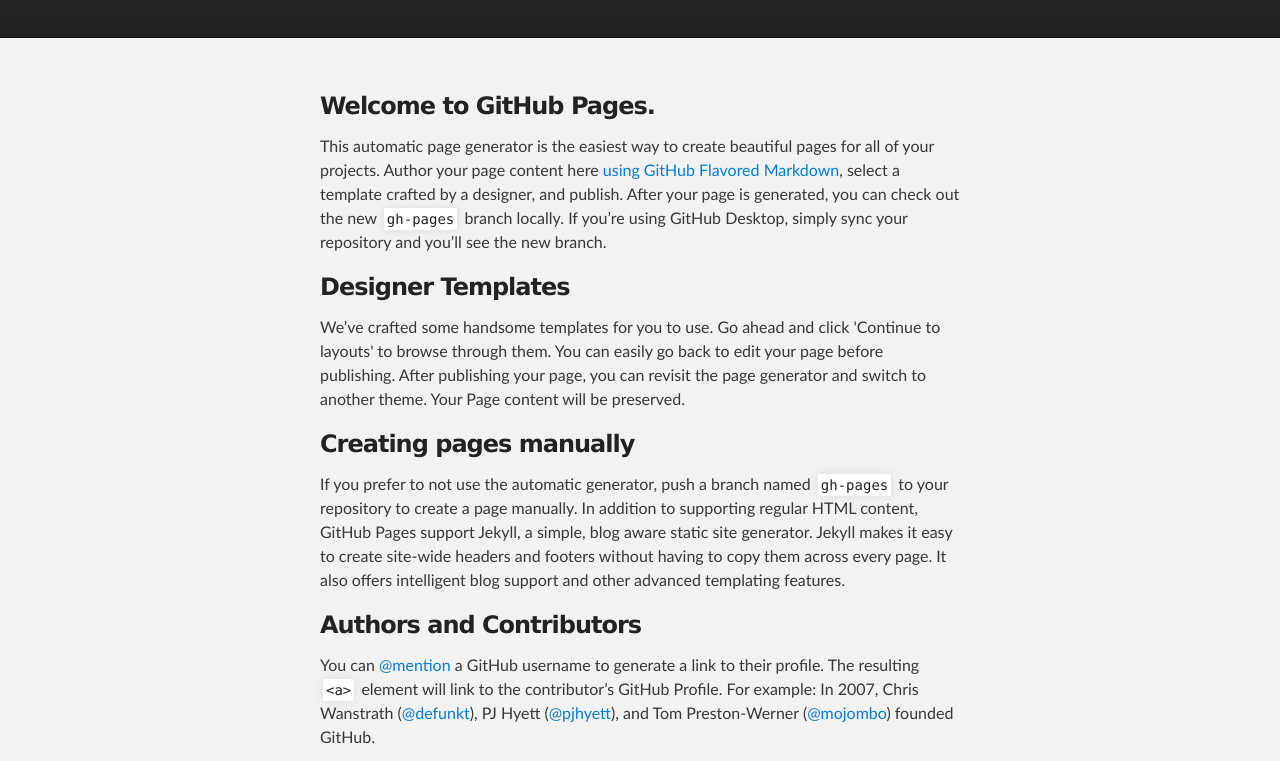
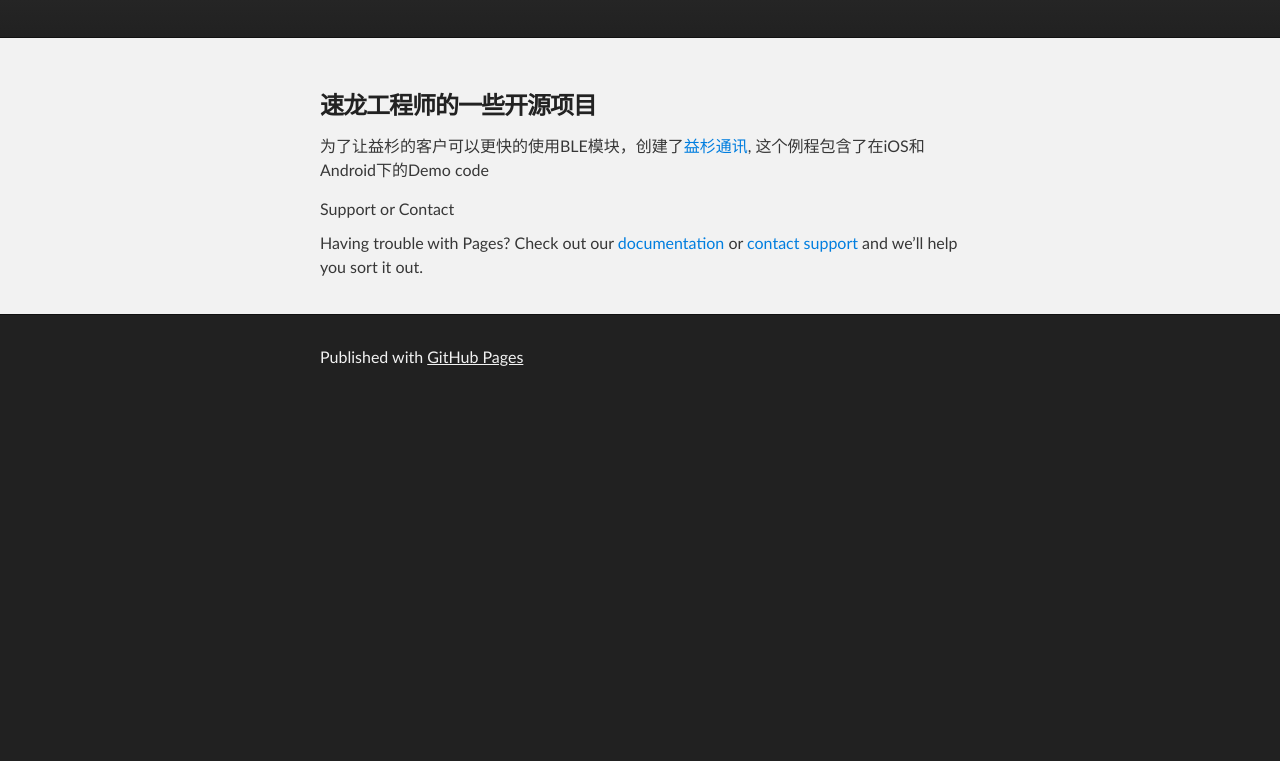
Before and after one commit to GumpYangchh/GumpYangchh.github.io, a plain HTML site: page index.html in a window 1280 px wide. Shown: the part 172-933 px from the top of the page. After the commit the page ends 800 px from the top, so only its background shows below. Drawn offline with Linux system fonts and the light colour scheme.

Commit message:
修改说明

```diff
--- a/index.html
+++ b/index.html
@@ -28,26 +28,10 @@
     <div id="main_content_wrap" class="outer">
       <section id="main_content" class="inner">
         <h3>
-<a id="welcome-to-github-pages" class="anchor" href="#welcome-to-github-pages" aria-hidden="true"><span class="octicon octicon-link"></span></a>Welcome to GitHub Pages.</h3>
+<a id="welcome-to-github-pages" class="anchor" href="#welcome-to-github-pages" aria-hidden="true"><span class="octicon octicon-link"></span></a>速龙工程师的一些开源项目</h3>
 
-<p>This automatic page generator is the easiest way to create beautiful pages for all of your projects. Author your page content here <a href="https://guides.github.com/features/mastering-markdown/">using GitHub Flavored Markdown</a>, select a template crafted by a designer, and publish. After your page is generated, you can check out the new <code>gh-pages</code> branch locally. If you’re using GitHub Desktop, simply sync your repository and you’ll see the new branch.</p>
+<p>为了让益杉的客户可以更快的使用BLE模块，创建了<a href="https://github.com/GumpYangchh/sulong_ble_yeetc_demo">益杉通讯</a>, 这个例程包含了在iOS和Android下的Demo code</p>
 
-<h3>
-<a id="designer-templates" class="anchor" href="#designer-templates" aria-hidden="true"><span class="octicon octicon-link"></span></a>Designer Templates</h3>
-
-<p>We’ve crafted some handsome templates for you to use. Go ahead and click 'Continue to layouts' to browse through them. You can easily go back to edit your page before publishing. After publishing your page, you can revisit the page generator and switch to another theme. Your Page content will be preserved.</p>
-
-<h3>
-<a id="creating-pages-manually" class="anchor" href="#creating-pages-manually" aria-hidden="true"><span class="octicon octicon-link"></span></a>Creating pages manually</h3>
-
-<p>If you prefer to not use the automatic generator, push a branch named <code>gh-pages</code> to your repository to create a page manually. In addition to supporting regular HTML content, GitHub Pages support Jekyll, a simple, blog aware static site generator. Jekyll makes it easy to create site-wide headers and footers without having to copy them across every page. It also offers intelligent blog support and other advanced templating features.</p>
-
-<h3>
-<a id="authors-and-contributors" class="anchor" href="#authors-and-contributors" aria-hidden="true"><span class="octicon octicon-link"></span></a>Authors and Contributors</h3>
-
-<p>You can <a href="https://github.com/blog/821" class="user-mention">@mention</a> a GitHub username to generate a link to their profile. The resulting <code>&lt;a&gt;</code> element will link to the contributor’s GitHub Profile. For example: In 2007, Chris Wanstrath (<a href="https://github.com/defunkt" class="user-mention">@defunkt</a>), PJ Hyett (<a href="https://github.com/pjhyett" class="user-mention">@pjhyett</a>), and Tom Preston-Werner (<a href="https://github.com/mojombo" class="user-mention">@mojombo</a>) founded GitHub.</p>
-
-<h3>
 <a id="support-or-contact" class="anchor" href="#support-or-contact" aria-hidden="true"><span class="octicon octicon-link"></span></a>Support or Contact</h3>
 
 <p>Having trouble with Pages? Check out our <a href="https://help.github.com/pages">documentation</a> or <a href="https://github.com/contact">contact support</a> and we’ll help you sort it out.</p>
```
